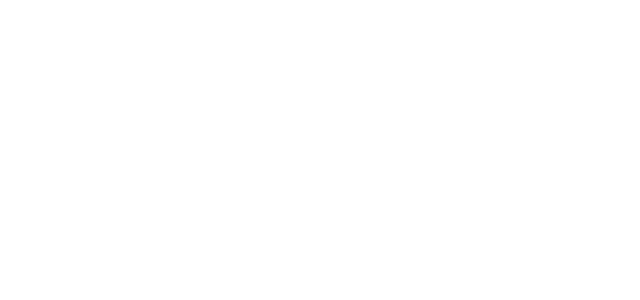
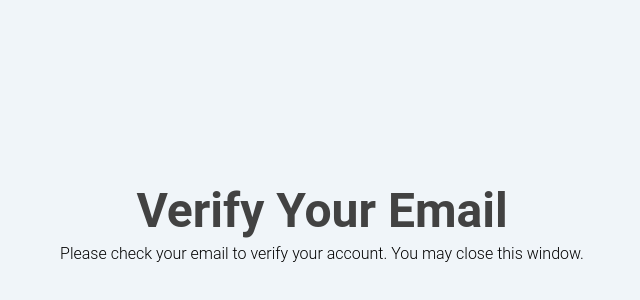
Before and after one commit to the-19th-ivan/redisetcode-react, a React (Vite) app: page /verify in a window 1280 px wide. Before the commit this address had no page. Shown: the part 176-476 px from the top of the page, without its empty margins (318-958 px from the left). Built offline with nearby package versions, Linux system fonts and the light colour scheme.

Commit message:
minor changes

```diff
--- a/src/App.jsx
+++ b/src/App.jsx
@@ -15,6 +15,7 @@
 import ProtectedRoute from "./utils/ProtectedRoute";
 import Home from "./pages/Home/Home";
 import QuestResult from "./pages/Quest/QuestResult";
+import EmailConfirm from "./pages/Auth/EmailConfirm";
 
 function App() {
   /*
@@ -33,6 +34,7 @@
         <Route path="/signup" element={<Signup />} />
         <Route path="/login" element={<Login />} />
         <Route path="/server-error" element={<ServerError />} />
+        <Route path="/verify" element={<EmailConfirm />} />
 
         {/* Protected Routes */}
         <Route
--- a/src/components/modals/QuestModal.jsx
+++ b/src/components/modals/QuestModal.jsx
@@ -32,8 +32,11 @@
     <Dialog open={open} className="bg-secondary pt-6">
       <DialogBody className="flex items-center">
         <div className="w-2/5 flex justify-center">
-          {result.isPassed ? <img src="/complete.png" className="w-1/2" alt="" />: <img src="/fail.png" className="w-1/2" alt="" />}
-
+          {result.isPassed ? (
+            <img src="/congratulation.png" className="w-1/2" alt="" />
+          ) : (
+            <img src="/fail.png" className="w-1/2" alt="" />
+          )}
         </div>
         <div className="w-3/5">
           <Typography
@@ -46,7 +49,9 @@
             variant="sm"
             className="text-gray-800 font-montserrat mt-2"
           >
-            {result.isPassed ? "Nice! You nailed it." : "Don't give up and come back stronger! I believe in you."}
+            {result.isPassed
+              ? "Nice! You nailed it."
+              : "Don't give up and come back stronger! I believe in you."}
           </Typography>
           <Typography
             variant="paragraph"
--- a/src/components/modals/TerminalModal.jsx
+++ b/src/components/modals/TerminalModal.jsx
@@ -12,7 +12,7 @@
     <>
       <Dialog size="lg" open={open} handler={handleOpen} className="">
         <DialogHeader className="bg-secondary text-gray-900 flex justify-between">
-          <p>Xterm</p>
+          <p>Terminal</p>
           <button onClick={handleOpen}>
             <HiXCircle className="text-red-500" />
           </button>
--- /dev/null
+++ b/src/pages/Auth/EmailConfirm.jsx
@@ -0,0 +1,17 @@
+import { Typography } from "@material-tailwind/react";
+
+export default function EmailConfirm({}) {
+  return (
+    <main className="w-full h-screen bg-primary flex items-center justify-center">
+      <div className="text-center">
+        <Typography variant="h1" className="text-gray-800">
+          Verify Your Email
+        </Typography>
+        <Typography>
+          Please check your email to verify your account. You may close this
+          window.
+        </Typography>
+      </div>
+    </main>
+  );
+}
--- a/src/pages/Auth/SignupForm.jsx
+++ b/src/pages/Auth/SignupForm.jsx
@@ -64,7 +64,7 @@
         onConfetti();
         return;
       }
-      navigate("/map");
+      navigate("/verify");
     } catch (error) {
       if (error.response.status === 400) {
         // Set the server error if there is an error from the server
@@ -204,7 +204,7 @@
         open={openModal}
         handleOpen={() => {
           setOpenModal(false);
-          navigate("/map");
+          navigate("/verify");
         }}
         badge={{
           _id: "65335d072eee7695841b9aef",
--- a/src/pages/Lesson/contents/StageSeven.jsx
+++ b/src/pages/Lesson/contents/StageSeven.jsx
@@ -165,6 +165,13 @@
             true or false - by 1 and 0. Remember that.
           </Typography>
         </li>
+        <li>
+          <Typography variant="paragraph">
+            This is the last lesson for this zone. Before proceeding to the next
+            journey, we recommend you to take a quest in the "Quest" page for
+            better learning.
+          </Typography>
+        </li>
       </ul>
     </main>
   );
```
Also changed, not shown: public/characters/archer.png, public/congratulation.png (added).
